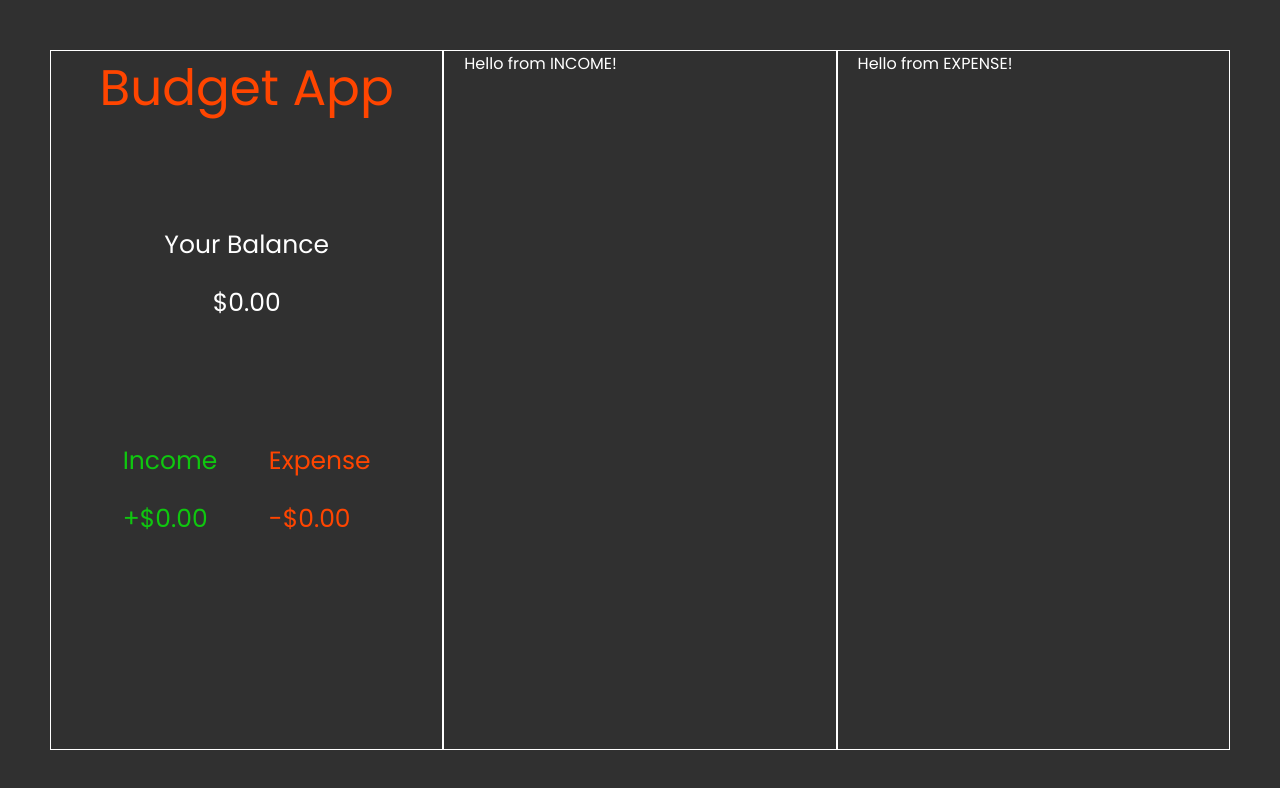
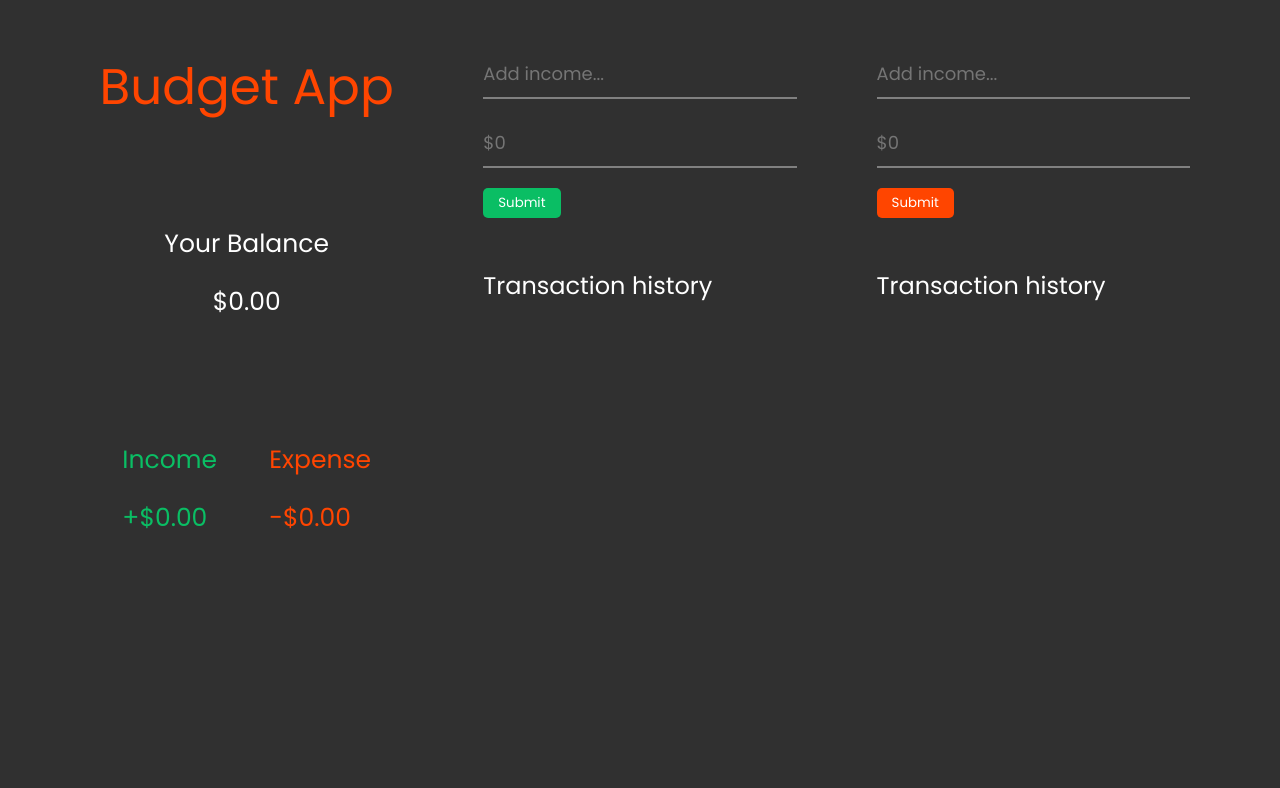
Before and after one commit to TimotijevicVlada/BudgetApp_Redux_TypeScript, a React (Create React App) app: page / in a window 1280 px wide. Shown: the top 788 px of the page. Built offline with nearby package versions, Linux system fonts and the light colour scheme.

Commit message:
Income and Expense UI done

```diff
--- a/src/App.tsx
+++ b/src/App.tsx
@@ -1,7 +1,7 @@
 import React from 'react';
-import Expense from './components/Expense';
+import Expense from './components/expense/Expense';
 import Header from './components/Header';
-import Income from './components/Income';
+import Income from './components/income/Income';
 import './style/App.css';
 
 function App() {
--- a/src/components/Expense.tsx
+++ /dev/null
@@ -1,11 +0,0 @@
-import React from 'react';
-
-const Expense = () => {
-  return (
-      <div className='expense'>
-          Hello from EXPENSE!
-      </div>
-  )
-};
-
-export default Expense;
--- /dev/null
+++ b/src/components/expense/Expense.tsx
@@ -0,0 +1,14 @@
+import React from 'react';
+import ExpenseForm from './ExpenseForm';
+import ExpenseHistory from './ExpenseHistory';
+
+const Expense = () => {
+  return (
+      <div className='expense'>
+          <ExpenseForm />
+          <ExpenseHistory />
+      </div>
+  )
+};
+
+export default Expense;
--- /dev/null
+++ b/src/components/expense/ExpenseForm.tsx
@@ -0,0 +1,15 @@
+import React from 'react';
+
+const ExpenseForm = () => {
+    return (
+        <form className='expense_form'>
+            <input type="text" placeholder='Add income...' />
+            <input type="text" placeholder='$0' />
+            <div className='btn'>
+                <button type='submit'>Submit</button>
+            </div>
+        </form>
+    )
+};
+
+export default ExpenseForm;
--- /dev/null
+++ b/src/components/expense/ExpenseHistory.tsx
@@ -0,0 +1,11 @@
+import React from 'react';
+
+const ExpenseHistory = () => {
+  return (
+      <div className='expense_history'>
+        <h2>Transaction history</h2>
+      </div>
+  )
+};
+
+export default ExpenseHistory;
--- a/src/components/Income.tsx
+++ b/src/components/income/Income.tsx
@@ -1,9 +1,12 @@
 import React from 'react';
+import IncomeForm from './IncomeForm';
+import IncomeHistory from './IncomeHistory';
 
 const Income = () => {
   return (
       <div className='income'>
-          Hello from INCOME!
+          <IncomeForm />
+          <IncomeHistory />
       </div>
   )
 };
--- /dev/null
+++ b/src/components/income/IncomeForm.tsx
@@ -0,0 +1,15 @@
+import React from 'react';
+
+const IncomeForm = () => {
+    return (
+        <form className='income_form'>
+            <input type="text" placeholder='Add income...' />
+            <input type="text" placeholder='$0' />
+            <div className='btn'>
+                <button type='submit'>Submit</button>
+            </div>
+        </form>
+    )
+};
+
+export default IncomeForm;
--- /dev/null
+++ b/src/components/income/IncomeHistory.tsx
@@ -0,0 +1,11 @@
+import React from 'react';
+
+const IncomeHistory = () => {
+  return (
+      <div className='income_history'>
+          <h2>Transaction history</h2>
+      </div>
+  )
+};
+
+export default IncomeHistory;
--- a/src/style/App.css
+++ b/src/style/App.css
@@ -19,7 +19,6 @@
 .App .header {
   width: 33.33%;
   padding: 0px 20px;
-  border: 1px solid white;
   display: -webkit-box;
   display: -ms-flexbox;
   display: flex;
@@ -64,7 +63,7 @@
 }
 
 .App .header .income_expenses .header_income {
-  color: #0fc70f;
+  color: #0abe64;
 }
 
 .App .header .income_expenses .header_income div {
@@ -81,13 +80,97 @@
 
 .App .income {
   width: 33.33%;
-  padding: 0px 20px;
-  border: 1px solid white;
+  padding: 0px 40px;
+}
+
+.App .income .income_form {
+  display: -webkit-box;
+  display: -ms-flexbox;
+  display: flex;
+  -webkit-box-orient: vertical;
+  -webkit-box-direction: normal;
+      -ms-flex-direction: column;
+          flex-direction: column;
+  margin-bottom: 50px;
+}
+
+.App .income .income_form input {
+  background-color: transparent;
+  border: none;
+  border-bottom: 2px solid gray;
+  margin-bottom: 20px;
+  font-size: 18px;
+  padding: 10px 0px;
+  color: white;
+}
+
+.App .income .income_form input:focus {
+  outline: none;
+  border-bottom: 2px solid #0abe64;
+}
+
+.App .income .income_form .btn button {
+  background-color: #0abe64;
+  padding: 5px 15px;
+  border: none;
+  border-radius: 5px;
+  color: white;
+  cursor: pointer;
+}
+
+.App .income .income_form .btn button:hover {
+  background-color: #09a758;
+}
+
+.App .income .income_history h2 {
+  font-weight: 200;
 }
 
 .App .expense {
   width: 33.33%;
-  padding: 0px 20px;
-  border: 1px solid white;
+  padding: 0px 40px;
+}
+
+.App .expense .expense_form {
+  display: -webkit-box;
+  display: -ms-flexbox;
+  display: flex;
+  -webkit-box-orient: vertical;
+  -webkit-box-direction: normal;
+      -ms-flex-direction: column;
+          flex-direction: column;
+  margin-bottom: 50px;
+}
+
+.App .expense .expense_form input {
+  background-color: transparent;
+  border: none;
+  border-bottom: 2px solid gray;
+  margin-bottom: 20px;
+  font-size: 18px;
+  padding: 10px 0px;
+  color: white;
+}
+
+.App .expense .expense_form input:focus {
+  outline: none;
+  border-bottom: 2px solid orangered;
+}
+
+.App .expense .expense_form .btn button {
+  background-color: orangered;
+  padding: 5px 15px;
+  border: none;
+  border-radius: 5px;
+  color: white;
+  cursor: pointer;
+}
+
+.App .expense .expense_form .btn button:hover {
+  background-color: orangered;
+}
+
+.App .expense .expense_history h2 {
+  font-weight: 200;
 }
 /*# sourceMappingURL=App.css.map */
--- a/src/style/App.scss
+++ b/src/style/App.scss
@@ -13,7 +13,6 @@
     .header {
         width: 33.33%;
         padding: 0px 20px;
-        border: 1px solid white;
         display: flex;
         flex-direction: column;
         align-items: center;
@@ -39,7 +38,7 @@
             justify-content: space-evenly;
             font-size: 25px;
             .header_income {
-                color: rgb(15, 199, 15);
+                color: rgb(10, 190, 100);
                 div {
                     margin-bottom: 20px;
                 }
@@ -54,12 +53,82 @@
     }
     .income {
         width: 33.33%;
-        padding: 0px 20px;
-        border: 1px solid white;
+        padding: 0px 40px;
+        .income_form {
+            display: flex;
+            flex-direction: column;
+            margin-bottom: 50px;
+            input {
+                background-color: transparent;
+                border: none;
+                border-bottom: 2px solid gray;
+                margin-bottom: 20px;
+                font-size: 18px;
+                padding: 10px 0px;
+                color: white;
+                &:focus {
+                    outline: none;
+                    border-bottom: 2px solid rgb(10, 190, 100);
+                }
+            }
+            .btn {
+                button {
+                    background-color: rgb(10, 190, 100);
+                    padding: 5px 15px;
+                    border: none;
+                    border-radius: 5px;
+                    color: white;
+                    cursor: pointer;
+                    &:hover {
+                        background-color: rgb(9, 167, 88);
+                    }
+                }
+            }
+        }
+        .income_history {
+            h2 {
+                font-weight: 200;
+            }
+        }
     }
     .expense {
         width: 33.33%;
-        padding: 0px 20px;
-        border: 1px solid white;
+        padding: 0px 40px;
+        .expense_form {
+            display: flex;
+            flex-direction: column;
+            margin-bottom: 50px;
+            input {
+                background-color: transparent;
+                border: none;
+                border-bottom: 2px solid gray;
+                margin-bottom: 20px;
+                font-size: 18px;
+                padding: 10px 0px;
+                color: white;
+                &:focus {
+                    outline: none;
+                    border-bottom: 2px solid orangered;
+                }
+            }
+            .btn {
+                button {
+                    background-color: orangered;
+                    padding: 5px 15px;
+                    border: none;
+                    border-radius: 5px;
+                    color: white;
+                    cursor: pointer;
+                    &:hover {
+                        background-color: orangered;
+                    }
+                }
+            }
+        }
+        .expense_history {
+            h2 {
+                font-weight: 200;
+            }
+        }
     }
 }
```
Also changed, not shown: 1 other file (tests, documents, lock files or other folders).
